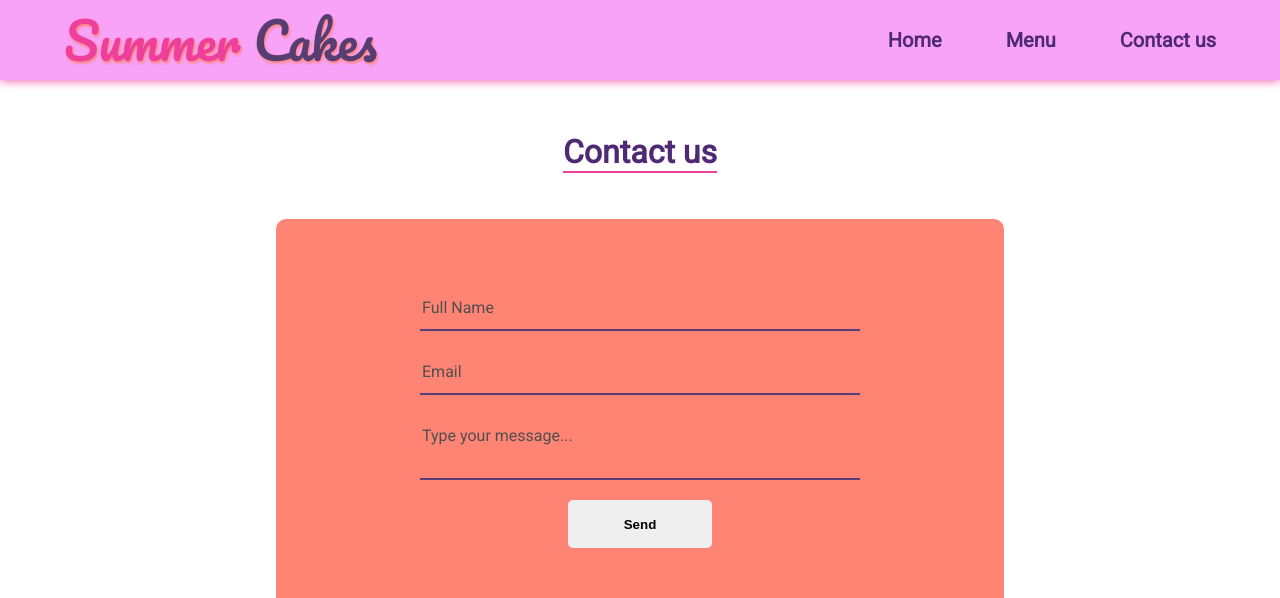
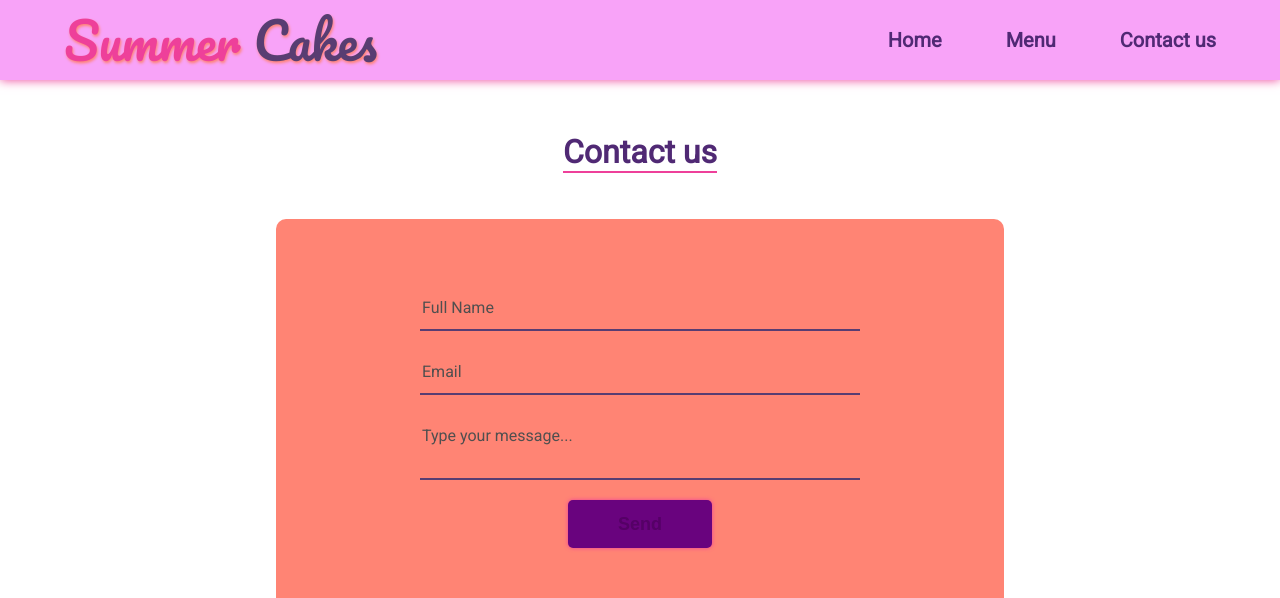
Before and after one commit to thiago-porto25/restaurant-project-top, a plain HTML site: page index.html in a window 1280 px wide. Shown: the top 598 px of the page. Drawn offline with Linux system fonts and the light colour scheme.

Commit message:
style contact button

```diff
--- a/style.css
+++ b/style.css
@@ -211,7 +211,12 @@ color: rgb(85, 1, 102);
 #message {
   height: 45px !important;
   resize: none;
-
+}
+#contactButton {
+  background:rgb(105, 3, 126);
+  box-shadow: 0px 0px 4px var(--pinker);
+  font-size: 18px;
+  color: rgb(85, 1, 102);
 }
 
 
```
